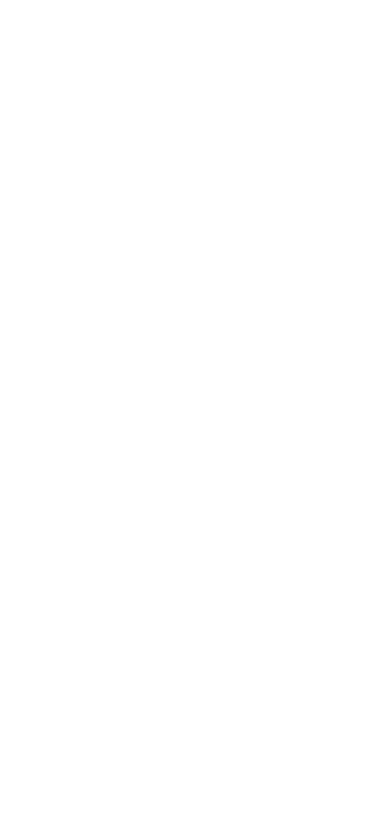
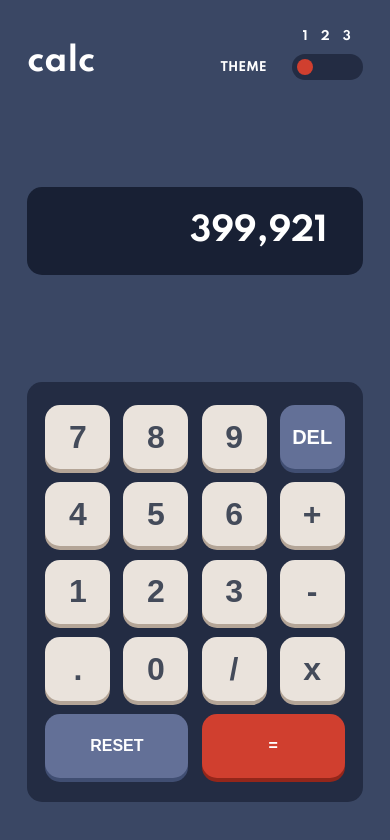
Before and after one commit to Noni86kg/Zadatak-5, a plain HTML site: page index.html in a window 390 px wide. Drawn offline with Linux system fonts and the light colour scheme.

Commit message:
finish responsive and modes

```diff
--- a/index.html
+++ b/index.html
@@ -5,10 +5,55 @@
     <meta name="viewport" content="width=device-width, initial-scale=1.0" />
     <title>Calculator app</title>
     <link rel="stylesheet" href="style.css">
-
+    <link rel="preconnect" href="https://fonts.googleapis.com">
+  <link rel="preconnect" href="https://fonts.gstatic.com" crossorigin>
+  <link href="https://fonts.googleapis.com/css2?family=Spartan:wght@700&display=swap" rel="stylesheet">
   </head>
   <body>
+    <main class="calculator">
+      <section class="top">
+        <p>calc</p>
+        <div>
+          <p>THEME</p>
+          <div class="toggle">
+            <div class="togle-circle"></div>
+          </div>
+      </section>
+      <section class="display">
+        <p>399,921</p>
+      </section>
+      <section class="buttons">
+        <div>
+          <button class="number" value="7">7</button>
+          <button class="number" value="8">8</button>
+          <button class="number" value="9">9</button>
+          <button class="delete" id="delete">DEL</button>
+        </div>
+        <div>
+          <button class="number" value="4">4</button>
+          <button class="number" value="5">5</button>
+          <button class="number" value="6">6</button>
+          <button class="operator" value="+">+</button>
+        </div>
+        <div>
+          <button class="number" value="1">1</button>
+          <button class="number" value="2">2</button>
+          <button class="number" value="3">3</button>
+          <button class="operator" value="-">-</button>
+        </div>
+        <div>
+          <button class="decimal" id="decimal">.</button>
+          <button class="number" value="0">0</button>
+          <button class="operator" value="/">/</button>
+          <button class="operator" value="*">x</button>
+        </div>
+        <div>
+          <button class="reset" id="reset">RESET</button>
+          <button class="operator equal" id="equal" value="=">=</button>
+        </div>
+      </section>
 
+    </main>
 
 
     <script src="script.js"></script>
--- a/script.js
+++ b/script.js
@@ -0,0 +1,82 @@
+const toggleBtn = document.querySelector('.toggle');
+const togleCircle = document.querySelector('.togle-circle');
+
+
+
+
+
+
+
+
+
+
+
+
+
+
+
+// 3 modes
+let activeMode = 0;
+
+toggleBtn.addEventListener('click' , function(e) {
+    const clicked = e.target.closest('.toggle')
+
+    activeMode += 1;
+    if (activeMode > 2) {
+        activeMode = 0;
+    }
+    if (activeMode === 1) {
+        document.documentElement.style.setProperty('--toglePos', 'center');
+        document.documentElement.style.setProperty('--circlePos', '-2px');
+        document.documentElement.style.setProperty('--them1bg', '#E6E6E6');
+        document.documentElement.style.setProperty('--text1White', '#35352c');
+        document.documentElement.style.setProperty('--toggle1bg', '#D2CDCD');
+        document.documentElement.style.setProperty('--red1toggleBg', '#C85402');
+        document.documentElement.style.setProperty('--display1bg', '#EEEEEE');
+        document.documentElement.style.setProperty('--key1bgWhite', '#E5E4E1');
+        document.documentElement.style.setProperty('--text1Gray', '#36362C');
+        document.documentElement.style.setProperty('--key1shadowWhite', '#A79E91');
+        document.documentElement.style.setProperty('--key1bgGray', '#378187');
+        document.documentElement.style.setProperty('--key1shadowGray', '#1B6066');
+        document.documentElement.style.setProperty('--red1toggleShadow', '#873901');
+        document.documentElement.style.setProperty('--text1WhiteHover', 'rgb(255, 255, 255)');
+        document.documentElement.style.setProperty('--key1bgGrayHover', '#62B5BC');
+        document.documentElement.style.setProperty('--red1toggleBgHover', '#FF8A38');
+    }
+    if (activeMode === 2) {
+        document.documentElement.style.setProperty('--toglePos', 'flex-end');
+        document.documentElement.style.setProperty('--circlePos', '2px');
+        document.documentElement.style.setProperty('--them1bg', '#17062A');
+        document.documentElement.style.setProperty('--text1White', '#FFE53D');
+        document.documentElement.style.setProperty('--toggle1bg', '#1E0936');
+        document.documentElement.style.setProperty('--red1toggleBg', '#00DED0');
+        document.documentElement.style.setProperty('--display1bg', '#1E0936');
+        document.documentElement.style.setProperty('--key1bgWhite', '#331C4D');
+        document.documentElement.style.setProperty('--text1Gray', '#FFE53D');
+        document.documentElement.style.setProperty('--key1shadowWhite', '#881C9E');
+        document.documentElement.style.setProperty('--key1bgGray', '#56077C');
+        document.documentElement.style.setProperty('--key1shadowGray', '#BE15F4');
+        document.documentElement.style.setProperty('--red1toggleShadow', '#6CF9F0');
+        document.documentElement.style.setProperty('--text1WhiteHover', '#6C34AC');
+        document.documentElement.style.setProperty('--key1bgGrayHover', '#8631AF');
+        document.documentElement.style.setProperty('--red1toggleBgHover', '#93FFF8');
+    }
+    if (activeMode === 0) {
+        document.documentElement.style.setProperty('--toglePos', 'flex-start');
+        document.documentElement.style.setProperty('--circlePos', '-6px');
+        document.documentElement.style.setProperty('--them1bg', 'rgb(58, 71, 100)');
+        document.documentElement.style.setProperty('--text1White', 'rgb(255, 255, 255)');
+        document.documentElement.style.setProperty('--toggle1bg', 'rgb(35, 44, 67)');
+        document.documentElement.style.setProperty('--red1toggleBg', 'rgb(208, 63, 47)');
+        document.documentElement.style.setProperty('--display1bg', 'rgb(24, 32, 52)');
+        document.documentElement.style.setProperty('--key1bgWhite', 'rgb(234, 227, 220)');
+        document.documentElement.style.setProperty('--text1Gray', 'rgb(68, 75, 90)');
+        document.documentElement.style.setProperty('--key1shadowWhite', 'rgb(180, 165, 151)');
+        document.documentElement.style.setProperty('--key1bgGray', 'rgb(99, 112, 151)');
+        document.documentElement.style.setProperty('--key1shadowGray', 'rgb(64, 78, 114)');
+        document.documentElement.style.setProperty('--red1toggleShadow', 'rgb(147, 38, 26)');
+        document.documentElement.style.setProperty('--text1WhiteHover', 'rgb(255, 255, 255)');
+        document.documentElement.style.setProperty('--key1bgGrayHover', 'rgb(162, 178, 225)');
+        document.documentElement.style.setProperty('--red1toggleBgHover', 'rgb(249, 107, 91)');
+    }
+})
--- a/style.css
+++ b/style.css
@@ -0,0 +1,197 @@
+:root {
+    --them1bg: rgb(58, 71, 100);
+    --toggle1bg: rgb(35, 44, 67);
+    --display1bg: rgb(24, 32, 52);
+    --key1bgGray: rgb(99, 112, 151);
+    --key1bgGrayHover: rgb(162, 178, 225);
+    --keytextDel: rgb(255, 255, 255);
+    --key1shadowGray: rgb(64, 78, 114);
+    --red1toggleBg:rgb(208, 63, 47);
+    --red1toggleBgHover:rgb(249, 107, 91);
+    --red1toggleShadow:rgb(147, 38, 26);
+    --key1bgWhite: rgb(234, 227, 220);
+    --key1shadowWhite: rgb(180, 165, 151);
+    --text1Gray: rgb(68, 75, 90);
+    --text1White: rgb(255, 255, 255);
+    --text1WhiteHover: rgb(255, 255, 255);
+    --toglePos: flex-start;
+    --circlePos: -6px;
+}
+* {
+    margin: 0;
+    padding: 0;
+    box-sizing: border-box;
+  }
+body {
+    font-family: 'Spartan', sans-serif;
+    font-size: 32px;
+    font-weight: 700;
+    width: 100%;
+    height: 100vh;
+    background: var(--them1bg);
+    display: flex;
+    justify-content: center;
+    align-items: center;
+    color: var(--text1White);
+}
+button {
+    height: 64px;
+    width: 101px;
+    text-align: center;
+    background: var(--key1bgWhite);
+    border-radius: 15px;
+    border: none;
+    font-size: 32px;
+    font-weight: 700;
+    color: var(--text1Gray);
+    box-shadow: 0px 4px 0px 0 var(--key1shadowWhite);
+    cursor: pointer;
+}
+button:focus {
+    outline: none;
+}
+button:hover {
+    background: var(--text1WhiteHover);
+}
+.delete ,
+.reset {
+    background: var(--key1bgGray);
+    color: var(--keytextDel);
+    box-shadow: 0px 4px 0px 0 var(--key1shadowGray);
+    font-size: 20px;
+}
+.delete:hover ,
+.reset:hover {
+    background: var(--key1bgGrayHover);
+}
+.equal {
+    background: var(--red1toggleBg);
+    color: var(--text1White);
+    box-shadow: 0px 4px 0px 0 var(--red1toggleShadow);
+    font-size: 20px;
+}
+.equal:hover {
+    background: var(--red1toggleBgHover);
+}
+.reset ,
+.equal {
+    width: 227px;
+}
+/******************
+calculator
+******************/
+.calculator {
+    height: 708px;
+    width: 540px;
+    display: flex;
+    flex-direction: column;
+    justify-content: space-between;
+}
+/******************
+top
+******************/
+.top {
+    display: flex;
+    justify-content: space-between;
+    align-content: flex-end;
+}
+.top div {
+    display: flex;
+    align-items: flex-end;
+}
+.top div p {
+    font-size: 12px;
+    position: relative;
+    top: -5px;
+}
+.toggle {
+    height: 26px;
+    width: 71px;
+    border-radius: 13px;
+    background: var(--toggle1bg);
+    margin-left: 25px;
+    display: flex !important;
+    align-items: center !important;
+    justify-content: var(--toglePos);
+    padding: 5px;
+    cursor: pointer;
+}
+.toggle::after {
+    content: '1 2 3';
+    letter-spacing: 5px;
+    display: block;
+    position: relative;
+    font-size: 12px;
+    top: -30px;
+    right: var(--circlePos);
+
+}
+.togle-circle {
+    height: 16px;
+    width: 16px;
+    border-radius: 50%;
+    background: var(--red1toggleBg);
+    position: absolute;
+}
+/******************
+display
+******************/
+.display {
+    background: var(--display1bg);
+    height: 128px;
+    line-height: 128px;
+    font-size: 48px;
+    width: 100%;
+    text-align: center;
+    padding: 0 35px;
+    display: flex;
+    justify-content: flex-end;
+    align-content: center;
+    border-radius: 15px;
+}
+.display p {
+    color: var(--text1White);
+}
+/******************
+buttons
+******************/
+.buttons {
+    background: var(--toggle1bg);
+    height: 480px;
+    width: 100%;
+    border-radius: 15px;
+    display: flex;
+    flex-direction: column;
+    justify-content: space-evenly;
+    padding: 10px 5px;
+}
+.buttons div {
+    display: flex;
+    justify-content: space-evenly;
+}
+/******************
+responsive for mob
+******************/
+@media (max-width: 560px) {
+    .calculator {
+            height: 90vh;
+            width: 86%;
+    }
+    .display {
+        height: 88px;
+        line-height: 88px;
+        font-size: 32px;
+    }
+    .buttons {
+        height: 420px;
+    }
+    button {
+        height: 64px;
+        width: 20%;
+    }
+    .reset ,
+    .equal {
+        width: 44%;
+        font-size: 16px;
+    }
+}
```
